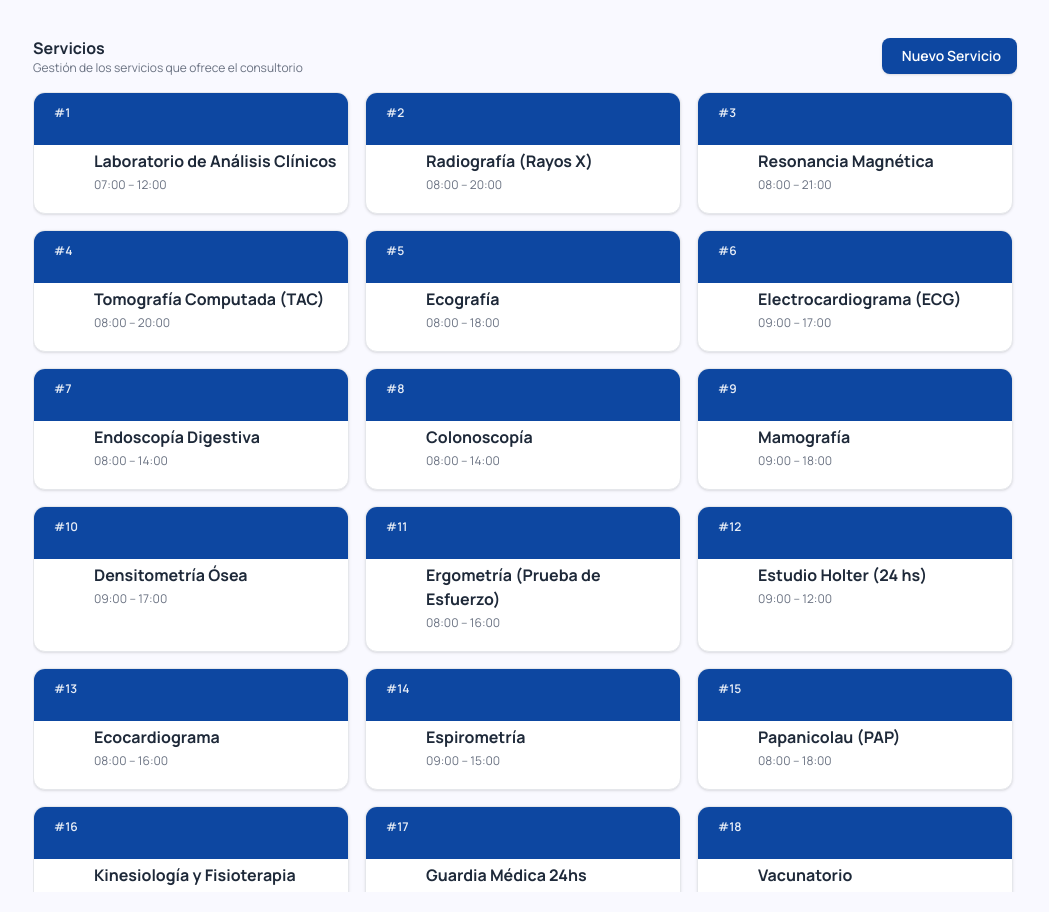
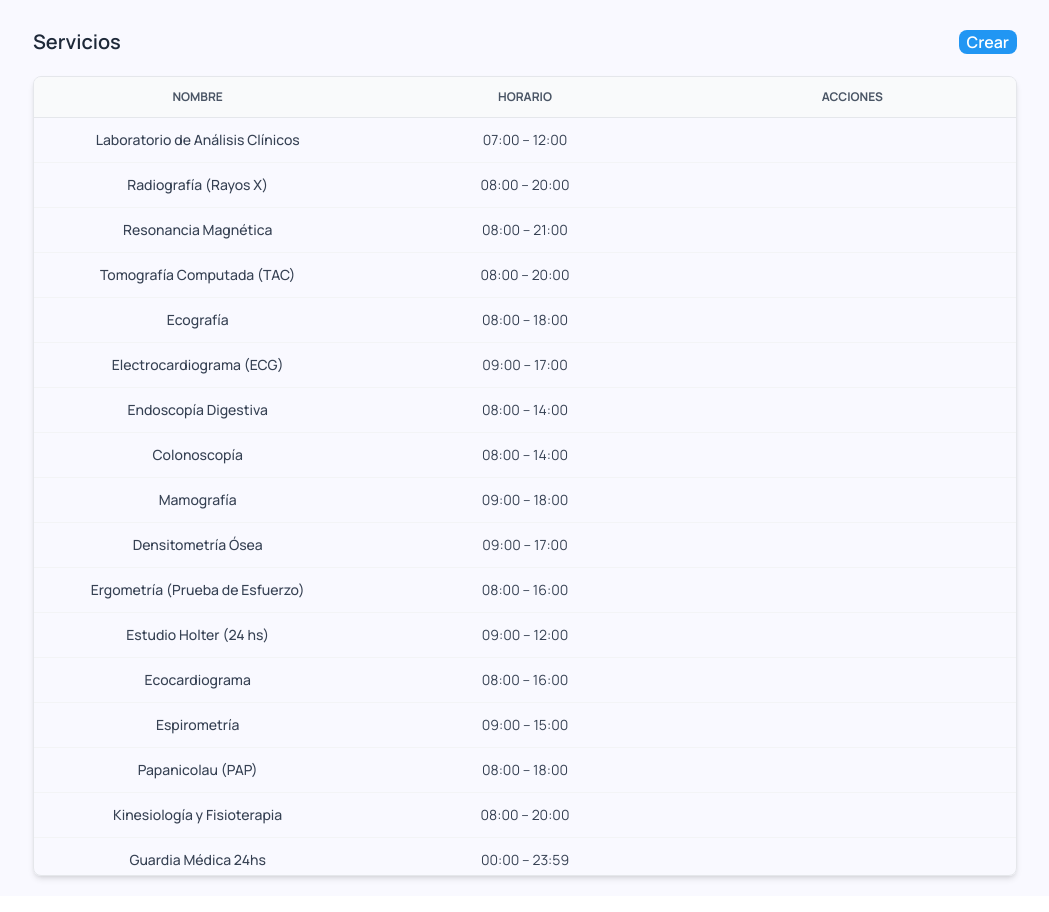
Before and after one commit to Santiago107R/consultorio, a PHP site: page /consultorio/admin/servicios.php in a window 1280 px wide. Shown: the part 60-972 px from the top of the page, without its empty margins (115-1164 px from the left). After the commit the page ends 941 px from the top, so only its background shows below. Run offline with PHP 8.4, Linux system fonts and the light colour scheme; a user stored in the database is signed in; data comes from the database, SQL or seed files in the repository; both versions use the stored data as it was after the commit; some libraries are stand-ins or nearby versions.

Commit message:
Refactor servicios.php layout and add crearServicio.php and guardarServicio.php for service management

```diff
--- a/admin/servicios.php
+++ b/admin/servicios.php
@@ -9,93 +9,91 @@ $resultadoServicios = $conexion->query(
 );
 ?>
 <?php require_once './layouts/header.php'; ?>
+<main class="w-4/5 mx-auto grid grid-cols-1 gap-5 mt-2 p-5">
 
-<main class="w-4/5 mx-auto grid grid-cols-1 gap-6 mt-4 p-5">
-
-    <div class="space-y-4">
-        <div class="flex items-center justify-between">
-            <div>
-                <h2 class="text-md font-bold text-gray-800">Servicios</h2>
-                <p class="text-xs text-gray-500">Gestión de los servicios que ofrece el consultorio</p>
-            </div>
-            <button class="bg-[#0D47A1] hover:bg-[#1976D2] font-semibold rounded-lg text-white text-sm px-4 py-2 transition-all duration-200 shadow-sm cursor-pointer flex items-center gap-1">
-                <ion-icon name="add-outline" class="text-lg"></ion-icon>
-                <span>Nuevo Servicio</span>
-            </button>
+    <div class="flex justify-between items-center">
+        <h2 class="text-xl font-semibold text-gray-800">Servicios</h2>
+        <a href="crearServicio.php">
+            <button class="bg-[#2196F3] font-semibold rounded-lg cursor-pointer text-white px-2">Crear</button>
+        </a>
     </div>
 
     <?php if (!empty($_GET['error'])): ?>
-            <div class="rounded-lg border border-red-200 bg-red-50 px-4 py-2 text-sm text-red-600" role="alert">
+        <div class="rounded-lg border border-red-200 bg-red-50 px-4 py-2 text-xs text-red-600" role="alert">
             <?= htmlspecialchars($_GET['error'], ENT_QUOTES, 'UTF-8') ?>
         </div>
     <?php elseif (isset($_GET['eliminado'])): ?>
-            <div class="rounded-lg border border-green-200 bg-green-50 px-4 py-2 text-sm text-green-700" role="status">
+        <div class="rounded-lg border border-green-200 bg-green-50 px-4 py-2 text-xs text-green-700" role="status">
             El servicio se eliminó correctamente.
         </div>
     <?php elseif (isset($_GET['actualizado'])): ?>
-            <div class="rounded-lg border border-green-200 bg-green-50 px-4 py-2 text-sm text-green-700" role="status">
+        <div class="rounded-lg border border-green-200 bg-green-50 px-4 py-2 text-xs text-green-700" role="status">
             El servicio se actualizó correctamente.
+        </div>
+    <?php elseif (isset($_GET['creado'])): ?>
+        <div class="rounded-lg border border-green-200 bg-green-50 px-4 py-2 text-xs text-green-700" role="status">
+            El servicio se creó correctamente.
         </div>
     <?php endif; ?>
 
-        <div class="max-h-[800px] overflow-y-auto pr-1" id="tarjetas-container">
-            <div class="grid grid-cols-1 md:grid-cols-2 lg:grid-cols-3 gap-4">
+    <table class="grid grid-rows-[auto_1fr] max-h-[800px] overflow-hidden rounded-lg border border-gray-200 text-sm shadow-md text-center">
+        <thead class="grid bg-gray-50 uppercase text-xs font-bold text-gray-600 border-b border-gray-200">
+            <tr class="grid grid-flow-col auto-cols-fr">
+                <th class="p-3">Nombre</th>
+                <th class="p-3">Horario</th>
+                <th class="p-3 whitespace-nowrap">Acciones</th>
+            </tr>
+        </thead>
+        <tbody id="tabla_body" class="grid overflow-y-auto divide-y divide-gray-100">
             <?php if ($resultadoServicios->num_rows === 0): ?>
-                    <p class="text-xs text-gray-500">Todavía no hay servicios cargados.</p>
+                <tr class="grid">
+                    <td class="p-3 text-xs text-gray-500">Todavía no hay servicios cargados.</td>
+                </tr>
             <?php else: ?>
                 <?php while ($servicio = $resultadoServicios->fetch_assoc()): ?>
-                        <div class="relative flex flex-col justify-between overflow-hidden rounded-xl border border-gray-200 bg-white p-2 pl-5 shadow-sm transition-all hover:shadow-md before:absolute before:left-0 before:right-0 before:top-0 before:h-13 before:bg-[#0D47A1]">
-                            <div>
-                                <div class="relative z-10 mb-6 flex items-center justify-between">
-                                    <span class="text-xs font-semibold text-white/90">#<?= (int) $servicio['id'] ?></span>
-                                    <div class="relative">
-                                        <button onclick="toggleMenu(event, 'menu-serv-<?= (int) $servicio['id'] ?>')" class="cursor-pointer rounded-full p-1.5 text-white transition-colors hover:bg-white/20">
-                                            <ion-icon name="ellipsis-vertical-outline" class="pointer-events-none text-base"></ion-icon>
+                    <?php $idServ = (int) $servicio['id']; ?>
+                    <tr class="grid grid-flow-col auto-cols-fr hover:bg-gray-50 transition-colors items-center">
+                        <td class="p-3 text-gray-700 font-medium"><?= htmlspecialchars($servicio['nombre'] ?? '', ENT_QUOTES, 'UTF-8') ?></td>
+                        <td class="p-3 text-gray-700">
+                            <?= htmlspecialchars(substr($servicio['hora_inicio'], 0, 5), ENT_QUOTES, 'UTF-8') ?>
+                            – <?= htmlspecialchars(substr($servicio['hora_fin'], 0, 5), ENT_QUOTES, 'UTF-8') ?>
+                        </td>
+                        <td class="p-3 text-gray-700">
+                            <div class="relative flex items-center justify-center">
+                                <button onclick="toggleMenu(event, 'menu-serv-<?= $idServ ?>')" class="cursor-pointer p-1 rounded-full hover:bg-gray-200 transition-colors flex items-center justify-center">
+                                    <ion-icon name="ellipsis-vertical-outline" class="pointer-events-none"></ion-icon>
                                 </button>
-                                        <div id="menu-serv-<?= (int) $servicio['id'] ?>" class="action-menu fixed z-50 hidden w-36 rounded-md border border-gray-200 bg-white py-1 shadow-lg">
-                                            <ul class="flex flex-col text-left text-xs font-medium">
+                                <div id="menu-serv-<?= $idServ ?>" class="action-menu hidden fixed z-50 bg-white rounded-md shadow-lg border border-gray-200 w-32 py-1">
+                                    <ul class="flex flex-col text-left">
                                         <li>
-                                                    <a href="editarServicio.php?id=<?= (int) $servicio['id'] ?>"
-                                                       class="flex items-center gap-2 px-4 py-2 text-gray-700 hover:bg-gray-50">
-                                                        <ion-icon name="create-outline"></ion-icon> Editar
+                                            <a href="editarServicio.php?id=<?= $idServ ?>" class="block px-4 py-2 hover:bg-gray-100 text-sm text-gray-700">
+                                                Editar
                                             </a>
                                         </li>
-                                                <li class="border-t border-gray-100">
+                                        <li>
                                             <button type="button"
-                                                            data-service-name="<?= htmlspecialchars($servicio['nombre'], ENT_QUOTES, 'UTF-8') ?>"
-                                                            onclick="abrirModalEliminar(<?= (int) $servicio['id'] ?>, this.dataset.serviceName)"
-                                                            class="flex w-full cursor-pointer items-center gap-2 px-4 py-2 text-left text-red-600 hover:bg-red-50">
-                                                        <ion-icon name="trash-outline"></ion-icon> Eliminar
+                                                    data-service-name="<?= htmlspecialchars($servicio['nombre'] ?? 'este servicio', ENT_QUOTES, 'UTF-8') ?>"
+                                                    onclick="abrirModalEliminar(<?= $idServ ?>, this.dataset.serviceName)"
+                                                    class="w-full text-left px-4 py-2 hover:bg-red-50 text-red-600 cursor-pointer text-sm">
+                                                Eliminar
                                             </button>
                                         </li>
                                     </ul>
                                 </div>
                             </div>
-                                </div>
-
-                                <div class="mb-3 flex items-center gap-3">
-                                    <div class="pl-10">
-                                        <h3 class="text-base font-bold text-gray-800"><?= htmlspecialchars($servicio['nombre'], ENT_QUOTES, 'UTF-8') ?></h3>
-                                        <p class="mt-1 text-xs text-gray-500">
-                                            <?= htmlspecialchars(substr($servicio['hora_inicio'], 0, 5), ENT_QUOTES, 'UTF-8') ?>
-                                            – <?= htmlspecialchars(substr($servicio['hora_fin'], 0, 5), ENT_QUOTES, 'UTF-8') ?>
-                                        </p>
-                                    </div>
-                                </div>
-                            </div>
-                        </div>
+                        </td>
+                    </tr>
                 <?php endwhile; ?>
             <?php endif; ?>
-            </div>
-        </div>
-    </div>
+        </tbody>
+    </table>
 
 </main>
 
 <div id="modal-eliminar-servicio" class="fixed inset-0 z-50 hidden items-center justify-center bg-black/40 p-4">
     <div class="w-full max-w-sm rounded-2xl border border-gray-100 bg-white p-6 shadow-xl">
         <h3 class="text-base font-semibold text-gray-800">Eliminar servicio</h3>
-        <p class="mt-2 text-sm text-gray-500">
+        <p class="mt-2 text-xs text-gray-500">
             ¿Seguro que querés eliminar <span id="nombre-servicio-eliminar" class="font-semibold text-gray-800"></span>?
             Los servicios con turnos actuales o históricos asociados no se pueden eliminar.
         </p>
@@ -128,14 +126,14 @@ $resultadoServicios = $conexion->query(
             const rect = btn.getBoundingClientRect();
 
             menu.style.top = `${rect.top + (rect.height / 2) - 16}px`;
-            menu.style.left = `${rect.left - 140}px`;
+            menu.style.left = `${rect.left - 135}px`;
 
             menu.classList.remove('hidden');
         }
     }
 
     function abrirModalEliminar(id, nombre) {
-        document.querySelectorAll('.action-menu').forEach(menu => menu.classList.add('hidden'));
+        document.querySelectorAll('.action-menu').forEach(m => m.classList.add('hidden'));
         document.getElementById('id-servicio-eliminar').value = id;
         document.getElementById('nombre-servicio-eliminar').textContent = nombre;
         const modal = document.getElementById('modal-eliminar-servicio');
@@ -149,15 +147,15 @@ $resultadoServicios = $conexion->query(
         modal.classList.remove('flex');
     }
 
+    const tabla_body = document.getElementById('tabla_body');
+
     document.addEventListener('click', () => {
         document.querySelectorAll('.action-menu').forEach(m => m.classList.add('hidden'));
     });
 
-    const tarjetasContainer = document.getElementById('tarjetas-container');
-    tarjetasContainer.addEventListener('scroll', () => {
+    tabla_body.addEventListener('scroll', () => {
         document.querySelectorAll('.action-menu').forEach(m => m.classList.add('hidden'));
     });
 </script>
 </body>
-
 </html>
```
Also changed, not shown: admin/crearServicio.php (added, +71 -0 lines), admin/guardarServicio.php (added, +66 -0 lines), db/consultorio.sql (+6 -6 lines). Lines whose indentation alone changed are shown as unchanged.
